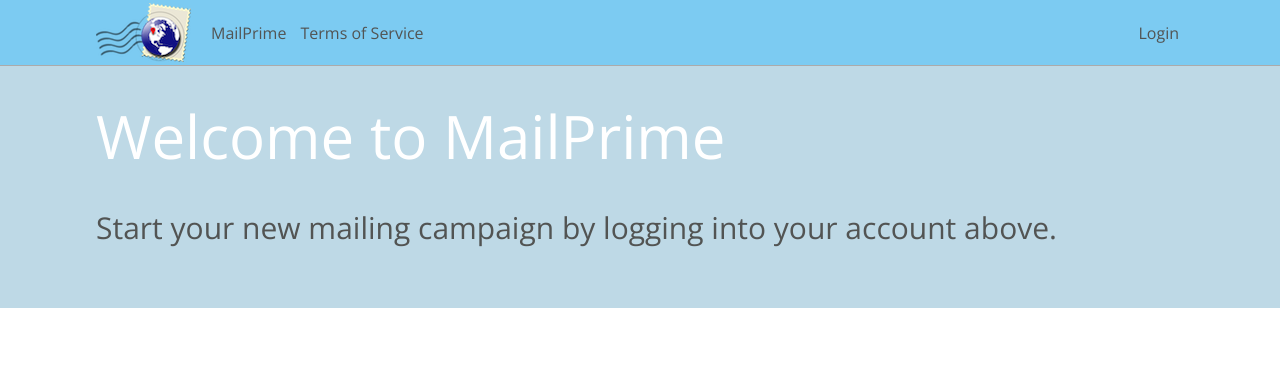
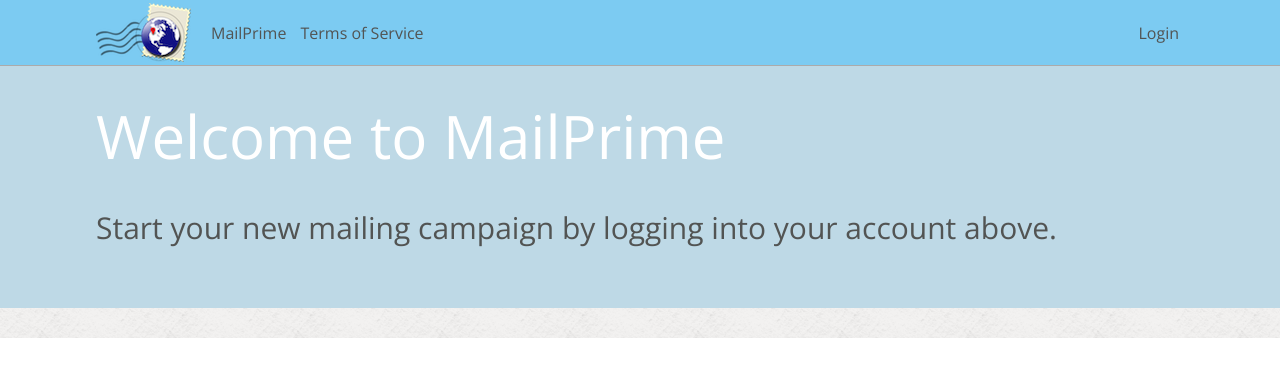
Before and after one commit to nomadmtb/mailprime, a Django app: page / in a window 1280 px wide. Shown: the top 377 px of the page. Run offline with Django 3.2, Linux system fonts and the light colour scheme; parts of the project's set-up code (start-up, migrations or seed data) failed here and were passed over; some libraries are stand-ins or nearby versions.

Commit message:
Section header + background pattern

```diff
--- a/mailprime/mailer/templates/_base.html
+++ b/mailprime/mailer/templates/_base.html
@@ -47,10 +47,12 @@
 		</div>
 	</header>
 
-	<div class="content_wrapper">
-		{% block content %}
-		{% endblock %}
-	</div>
+	<section id="main">
+		<div class="content_wrapper">
+			{% block content %}
+			{% endblock %}
+		</div>
+	</section>
 
 </body>
 </html>
--- a/mailprime/mailer/templates/user_campaign_new.html
+++ b/mailprime/mailer/templates/user_campaign_new.html
@@ -1,8 +1,6 @@
 {% extends "_base.html" %}
 
 {% block content %}
-
-<h2>Create New Campaign</h2>
 
 <div class="form_wrapper">
 <form id="new_campaign_form" method="post" action="/{{ user.username }}/campaigns/new">
--- a/mailprime/static/css/base.css
+++ b/mailprime/static/css/base.css
@@ -114,9 +114,9 @@ nav {
 }
 .content_wrapper {
   margin: 0 auto;
-  padding: 0;
   max-width: 1200px;
   width: 85%;
+  padding: 0;
 }
 .rounded_border {
   border-radius: 5px;
@@ -163,6 +163,13 @@ header {
   font-weight: 300;
   color: #525453;
   font-size: 30px;
+}
+section[id="main"] {
+  width: 100%;
+  margin: 0;
+  padding: 0;
+  padding-top: 30px;
+  background-image: url('/static/images/white_pattern.png');
 }
 .form_wrapper {
   width: 550px;
--- a/mailprime/static/css/base.less
+++ b/mailprime/static/css/base.less
@@ -157,6 +157,7 @@ nav {
 	.clear_area_center;
 	max-width: @content-max-width;
 	width: @content-width;
+	padding: 0;
 }
 
 .rounded_border {
@@ -199,6 +200,14 @@ header {
 
 #header_desc {
 	.font(header_desc, @color-dark);
+}
+
+section[id="main"] {
+	width: 100%;
+	margin: 0;
+	padding: 0;
+	padding-top: 30px;
+	background-image: url('/static/images/white_pattern.png')
 }
 
 // FORM STYLING...
```
Also changed, not shown: mailprime/static/images/white_pattern.png (added).
